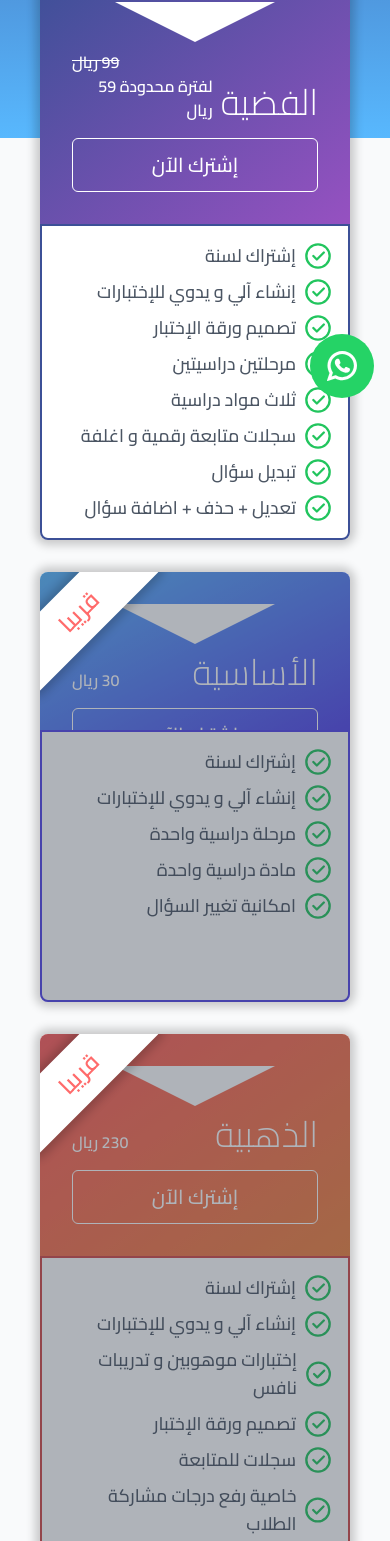
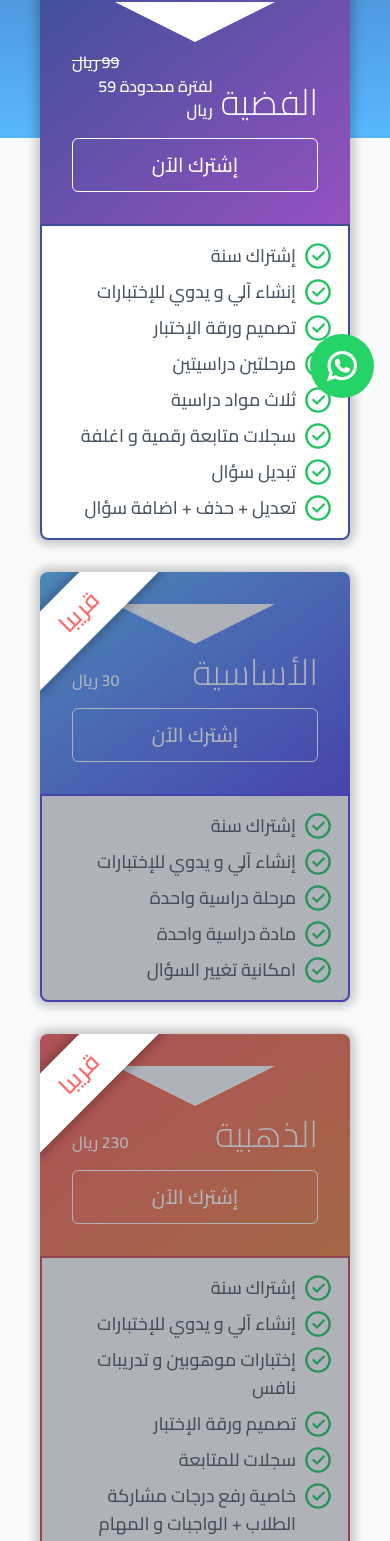
Before and after one commit to m1her/wsylh, a Next.js app: page /subscription in a window 390 px wide. Shown: the part 430-1971 px from the top of the page. Built offline with nearby package versions, Linux system fonts and the light colour scheme.

Commit message:
fix and done

```diff
--- a/src/components/SubscriptionSection/index.tsx
+++ b/src/components/SubscriptionSection/index.tsx
@@ -25,10 +25,10 @@ export const SubscriptionSection = () => {
             إشترك الآن
           </Link>
         </div>
-        <div className="h-full border-2 bg-white border-[#5244e8] rounded-b-lg md:p-8 p-4 xl:scale-90 !scale-100 flex flex-col gap-2 items-start">
+        <div className="flex-1 border-2 bg-white border-[#5244e8] rounded-b-lg md:p-8 p-4 xl:scale-90 !scale-100 flex flex-col gap-2 items-start">
           {standardData.map((item, idx) => (
-            <div key={idx} className="flex items-center gap-2">
-              <CheckCircle className="stroke-green-500 w-7 h-7" />
+            <div key={idx} className="flex items-start gap-2">
+              <CheckCircle className="stroke-green-500 w-7 h-7 flex-shrink-0" />
               <div className="text-gray-600 font-medium text-lg">{item}</div>
             </div>
           ))}
@@ -51,10 +51,10 @@ export const SubscriptionSection = () => {
             إشترك الآن
           </Link>
         </div>
-        <div className="h-full border-2 bg-white border-primary rounded-b-lg md:p-8 p-4 flex flex-col gap-2 items-start">
+        <div className="flex-1 border-2 bg-white border-primary rounded-b-lg md:p-8 p-4 flex flex-col gap-2 items-start">
           {silverData.map((item, idx) => (
-            <div key={idx} className="flex items-center gap-2">
-              <CheckCircle className="stroke-green-500 w-7 h-7" />
+            <div key={idx} className="flex items-start gap-2">
+              <CheckCircle className="stroke-green-500 w-7 h-7 flex-shrink-0" />
               <div className="text-gray-600 font-medium text-lg">{item}</div>
             </div>
           ))}
@@ -78,10 +78,10 @@ export const SubscriptionSection = () => {
             إشترك الآن
           </Link>
         </div>
-        <div className="border-2 bg-white border-[#cf4747] rounded-b-lg md:p-8 p-4 flex flex-col gap-2 items-start">
+        <div className="flex-1 border-2 bg-white border-[#cf4747] rounded-b-lg md:p-8 p-4 flex flex-col gap-2 items-start">
           {goldenData.map((item, idx) => (
-            <div key={idx} className="flex items-center gap-2">
-              <CheckCircle className="stroke-green-500 w-7 h-7" />
+            <div key={idx} className="flex items-start gap-2">
+              <CheckCircle className="stroke-green-500 w-7 h-7 flex-shrink-0" />
               <div className="text-gray-600 font-medium text-lg">{item}</div>
             </div>
           ))}
--- a/src/components/SubscriptionSection/subsData.ts
+++ b/src/components/SubscriptionSection/subsData.ts
@@ -1,5 +1,5 @@
 export const standardData = [
-  "إشتراك لسنة",
+  "إشتراك سنة",
   "إنشاء آلي و يدوي للإختبارات",
   "مرحلة دراسية واحدة",
   "مادة دراسية واحدة",
@@ -7,7 +7,7 @@ export const standardData = [
 ];
 
 export const silverData = [
-  "إشتراك لسنة",
+  "إشتراك سنة",
   "إنشاء آلي و يدوي للإختبارات",
   "تصميم ورقة الإختبار",
   "مرحلتين دراسيتين",
@@ -18,13 +18,12 @@ export const silverData = [
 ];
 
 export const goldenData = [
-  "إشتراك لسنة",
+  "إشتراك سنة",
   "إنشاء آلي و يدوي للإختبارات",
   "إختبارات موهوبين و تدريبات نافس",
   "تصميم ورقة الإختبار",
   "سجلات للمتابعة",
-  "خاصية رفع درجات مشاركة الطلاب",
-  "واجبات و مهام أدائية",
+  "خاصية رفع درجات مشاركة الطلاب + الواجبات و المهام الأدائية",
   "تصحيح آلي",
   "طباعة التقارير",
   "رفع الدرجات على نور",
```
